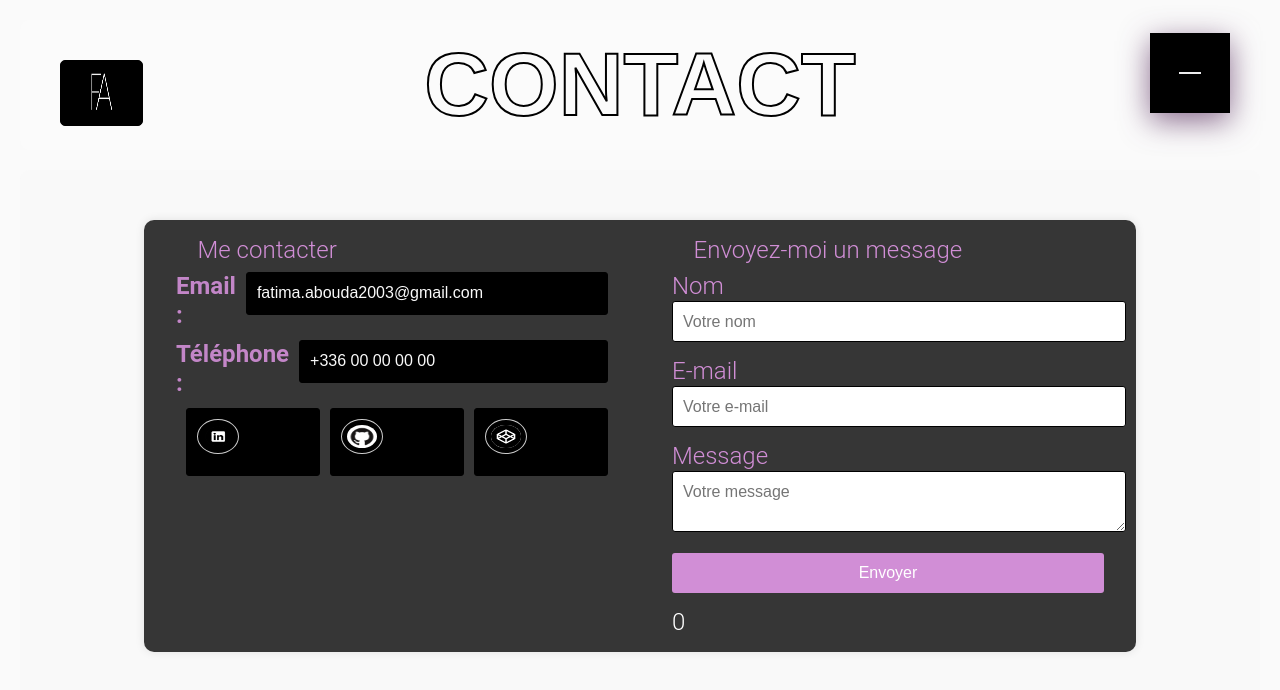
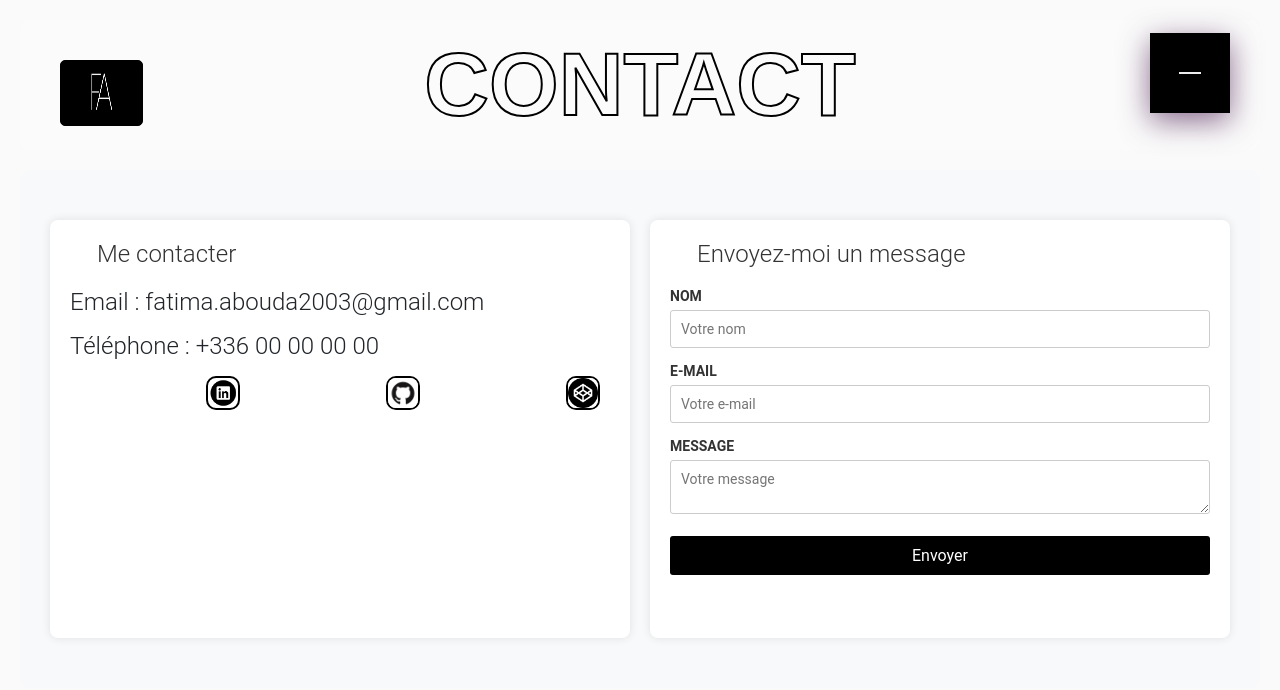
Before and after one commit to FatimaABOUDA/portfolio, a plain HTML site: page contact.html in a window 1280 px wide. Drawn offline with Linux system fonts and the light colour scheme.

Commit message:
Add files via upload

```diff
--- a/contact.html
+++ b/contact.html
@@ -41,23 +41,20 @@
             <h2>Me contacter</h2>
             <ul>
                 <li>
-                    <strong>Email :</strong>
-                    <a href="mailto:fatima.abouda2003@gmail.com">fatima.abouda2003@gmail.com</a>
+                    Email :
+                    fatima.abouda2003@gmail.com
                 </li>
                 <li>
-                    <strong>Téléphone :</strong>
-                    <a href="tel:+33600000000">+336 00 00 00 00</a>
+                    Téléphone :
+                    +336 00 00 00 00
                 </li>
                 <li class="social-icons">
-                    <a  target="_blank">
                         <img src="images/link.png" href="https://www.linkedin.com/in/fatima-abouda-b7797a28b/" alt="LinkedIn">
-                    </a>
-                    <a href="https://github.com/FatimaABOUDA" target="_blank">
-                        <img src="images/github.png" alt="GitHub">
-                    </a>
-                    <a href="https://codepen.io/fatima-ezzahrae-abouda" target="_blank">
-                        <img src="images/codepen.jpg" alt="CodePen">
-                    </a>
+
+                       <img href="https://github.com/FatimaABOUDA" src="images/github.png" alt="GitHub">
+
+                        <img src="images/codepen.jpg" href="https://codepen.io/fatima-ezzahrae-abouda" alt="CodePen">
+
                 </li>
             </ul>
         </div>
--- a/style-project.css
+++ b/style-project.css
@@ -16,12 +16,21 @@
     flex-direction: column;
     justify-content: center;
 }
+.projet{
+    display: flex;
+    flex-direction: column;
+    justify-content: center;
+    align-items: center;
+    margin-top: 50px;
+
+
+}
 .project-box {
     border: 1px solid #ddd; /* Bordure de la boîte */
     border-radius: 8px; /* Coins arrondis */
     overflow: hidden;
     margin: 20px 0;
-
+    width: 100%;
 
 }
 
@@ -48,7 +57,7 @@
 .project-link {
     display: inline-block;
     padding: 10px 15px;
-    background-color: #3498db; /* Couleur de fond du bouton */
+    background-color: #000000; /* Couleur de fond du bouton */
     color: #fff; /* Couleur du texte du bouton */
     text-decoration: none;
     border-radius: 5px;
@@ -57,7 +66,8 @@
 }
 
 .project-link:hover {
-    background-color: #2980b9; /* Couleur de fond du bouton au survol */
+    background-color: #646464; /* Couleur de fond du bouton au survol */
+
 }
 
 /* Ajoutez des ajustements supplémentaires selon vos préférences */
@@ -97,6 +107,7 @@
     margin: 20px 0;
     width: 100%;
     height: 100%;
+
 }
 
 .projet .project-box img{
@@ -118,3 +129,30 @@
     font-size: 1.2em;
     color: #555; /* Couleur du texte de la description */
 }
+
+.projet .project-link{
+    display: inline-block;
+    padding: 10px 15px;
+    background-color: #000000; /* Couleur de fond du bouton */
+    color: #fff; /* Couleur du texte du bouton */
+    text-decoration: none;
+    border-radius: 5px;
+    margin-top: 10px;
+    transition: background-color 0.3s ease;
+}
+
+.projet .project-link:hover{
+    background-color: #646464; /* Couleur de fond du bouton au survol */
+
+}
+
+/* Ajoutez des ajustements supplémentaires selon vos préférences */
+
+img {
+    max-width: 30%;
+    height: auto;
+    display: block;
+    margin-left: auto;
+    margin-right: auto;
+
+}
--- a/styles-contact.css
+++ b/styles-contact.css
@@ -1,125 +1,143 @@
-
+/* Style the contact section container */
 .contact-section {
-    display: flex;
-    justify-content: space-around;
-    align-items: flex-start;
-    flex-wrap: wrap;
     padding: 50px 0;
-    background-color: rgba(242, 242, 242, 0.2);
-
-
-    .contact-container {
-        display: flex;
-        width: 80%;
-        margin: 0 auto;
-        background-color: rgba(0, 0, 0, 0.78);
-        border-radius: 10px;
-        box-shadow: 0 0 10px rgba(0, 0, 0, 0.1);
+    background-color: #f8f9fa;
 
 }
 
+/* Style the contact container with flexbox */
+.contact-container {
+    display: flex;
+    justify-content: space-around;
+    max-width: 1200px;
+    margin: 0 auto;
+}
+
+/* Style each contact column */
 .contact-column {
     flex: 1;
-        margin: 0 1rem;
-        padding: 1rem;
+    padding: 20px;
+    background-color: #fff;
+    box-shadow: 0 0 10px rgba(0, 0, 0, 0.1);
+    border-radius: 8px;
+    margin: 0 10px;
 
 }
 
-    .contact-info h2,
-    .contact-form h2 {
-        font-size: 1.5rem;
-        font-weight: 300;
-        line-height: 1.2;
-        margin-top: 0;
-        margin-bottom: 0.5rem;
-        color: #d18ed6;
+/* Style the contact info column */
+.contact-info {
+    text-align: center;
 
 }
 
-    .contact-info ul,
-    .contact-form form {
+.contact-info h2 {
+    font-size: 24px;
+    margin-bottom: 20px;
+
+}
+
+.contact-info ul {
     list-style: none;
     padding: 0;
-        margin: 0;
-        color: #d18ed6;
 
 }
 
 .contact-info li {
-        margin-bottom: 10px;
-        color: rgba(209, 142, 214, 0.91);
+    margin-bottom: 15px;
 
 }
 
-    .contact-info a,
-    .contact-form input,
-    .contact-form textarea {
+.contact-info strong {
+    display: inline-block;
+    width: 100px;
+    font-weight: bold;
+
+}
+
+.contact-info a {
+    text-decoration: none;
+    color: #fafafa;
+
+}
+
+.contact-info a:hover {
+    text-decoration: underline;
+
+}
+
+/* Style the social icons */
+.social-icons img {
+    width: 30px;
+    margin-right: 10px;
+    transition: transform 0.3s ease;
+
+}
+
+/* Style the contact form column */
+.contact-form {
+    text-align: center;
+
+}
+
+.contact-form h2 {
+    font-size: 24px;
+    margin-bottom: 20px;
+
+}
+
+/* Style the form inputs and textarea */
+label {
+    display: block;
+    margin-bottom: 5px;
+    text-align: left;
+    font-size: 14px;
+    text-transform: uppercase;
+    color: #333;
+    font-weight: bold;
+
+}
+
+input,
+textarea {
     width: 100%;
     padding: 10px;
     margin-bottom: 15px;
-        border: 1px solid #000000;
+    box-sizing: border-box;
+    border: 1px solid #ccc;
     border-radius: 3px;
-        font-family: 'Montserrat', sans-serif;
-        font-size: 1rem;
-        font-weight: 300;
-        line-height: 1.2;
-        color: #fafafa;
-        transition: border-color 0.2s ease;
-
+    font-size: 14px;
+    font-family: inherit;
+    transition: border-color 0.3s ease;
 
 }
 
-    .contact-info .social-icons a img {
-        width: 30px; /* Ajustez la taille des icônes selon vos besoins */
-        margin-right: 10px;
-        border-radius: 50%;
-        border: 1px solid #ccc;
-        padding: 5px;
-        transition: transform 0.5s ease;
-
+/* Style the submit button */
+input[type="submit"] {
+    background-color: #000000;
+    color: #fff;
+    border: none;
+    padding: 10px 20px;
+    font-size: 16px;
+    cursor: pointer;
+    transition: background-color 0.3s ease;
 
 }
 
-    .contact-form input[type="submit"] {
-        background-color: #d18ed6;
-        color: white;
+
+
+/* Style the submit button */
+input[type="submit"] {
+    background-color: #000000;
+    color: #fff;
+    border: none;
+    padding: 10px 20px;
+    font-size: 16px;
     cursor: pointer;
-        transition: background-color 0.2s ease;
-        border: none;
-
+    transition: background-color 0.3s ease;
 
 }
 
-    .social-section {
-        text-align: center;
-        margin-top: 2rem;
-        margin-bottom: 2rem;
+input[type="submit"]:hover {
+    background-color: #646464;
 
 }
-
-    .social-links {
-        list-style: none;
-        padding: 0;
-        margin: 0;
-
-    }
-
-    .social-links li {
-        display: inline-block;
-        margin: 0 10px;
-
-    }
-
-    .social-links a {
-        color: #999;
-        transition: color 0.2s ease;
-
-
-    }
-
-    .social-links a:hover {
-        color: #555;
-
-
-    }
-}
--- a/styles-veille.css
+++ b/styles-veille.css
@@ -17,11 +17,13 @@
     justify-content: space-around;
     flex-wrap: wrap;
     margin-top: 20px;
+
 }
 
 .tool-box {
     width: 45%;
     margin-bottom: 20px;
+
 }
 
 .tool {
@@ -30,6 +32,7 @@
     background-color: #fff;
     border-radius: 8px;
     box-shadow: 0 0 10px rgba(0, 0, 0, 0.1);
+
 }
 
 .tool img {
```
Also changed, not shown: projets.html (+16 -12 lines), style-timeline.css (+143 -61 lines), images/logoAPIREST.png (added), images/logoActiv.png (added), images/logoORM.png (added), images/logoPhotos.png (added), images/logoPostman.png (added), images/logoSeminaire.png (added). Lines whose indentation alone changed are shown as unchanged.
